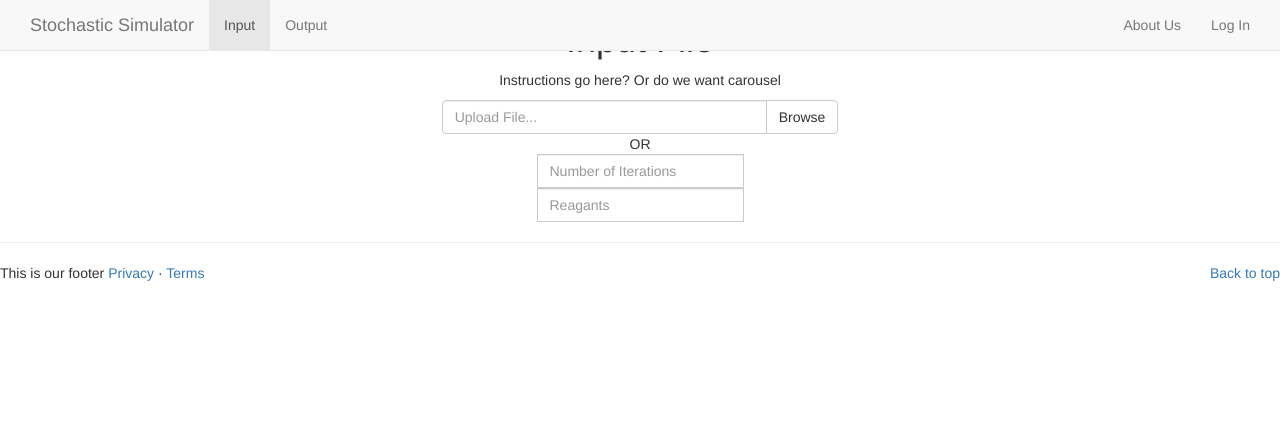
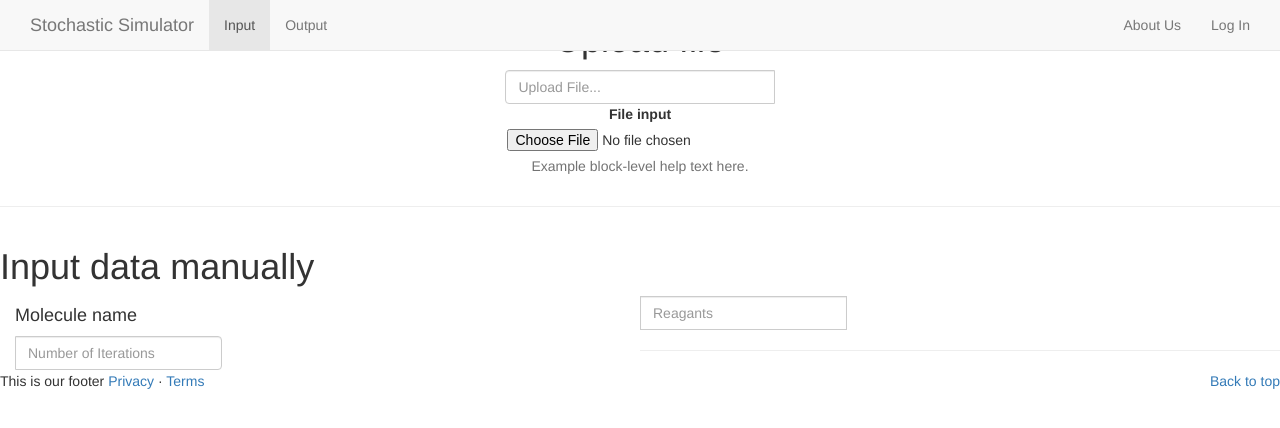
Before and after one commit to JConwayAWT/pgss15cb, a Django app: page /skeletonpages/input/ in a window 1280 px wide. Shown: the top 428 px of the page. Run offline with Django 3.2, Linux system fonts and the light colour scheme; some libraries are stand-ins or nearby versions.

Commit message:
modified input.html.

```diff
--- a/skeletonpages/templates/skeletonpages/input.html
+++ b/skeletonpages/templates/skeletonpages/input.html
@@ -1,27 +1,33 @@
 {% include 'common/_header.html' %}
 
-<div class="row" align="center">
-  <h1>Input File</h1>
+<div class="row" align= "center">
+  <h1>Upload file</h1>
 
-  <p>Instructions go here? Or do we want carousel</p>
+  <p></p>
 
   <div class="col-lg-12">
     <div class="col-lg-4 col-lg-offset-4">
       <div class="input-group">
         <input type="text" class="form-control" placeholder="Upload File...">
-        <span class="input-group-btn">
-          <button class="btn btn-default btn-file" type="file">Browse</button>
-        </span>
+    <label for="exampleInputFile">File input</label>
+    <input type="file" id="exampleInputFile">
+        <p class="help-block">Example block-level help text here.</p>
+        </div>
       </div><!-- /input-group -->
     </div><!-- /.col-lg-6 -->
   </div>
 
   <div class="row">
-    OR
+    <hr>
   </div>
 
+  <h1>Input data manually</h1>
+  <div class="col-lg-6">
+
   <div class="input-group">
+  <h4>Molecule name</h4>
     <input type="text" class="form-control" placeholder="Number of Iterations" aria-describedby="basic-addon1">
+    </div>
   </div>
 
   <div class="input-group">
```
